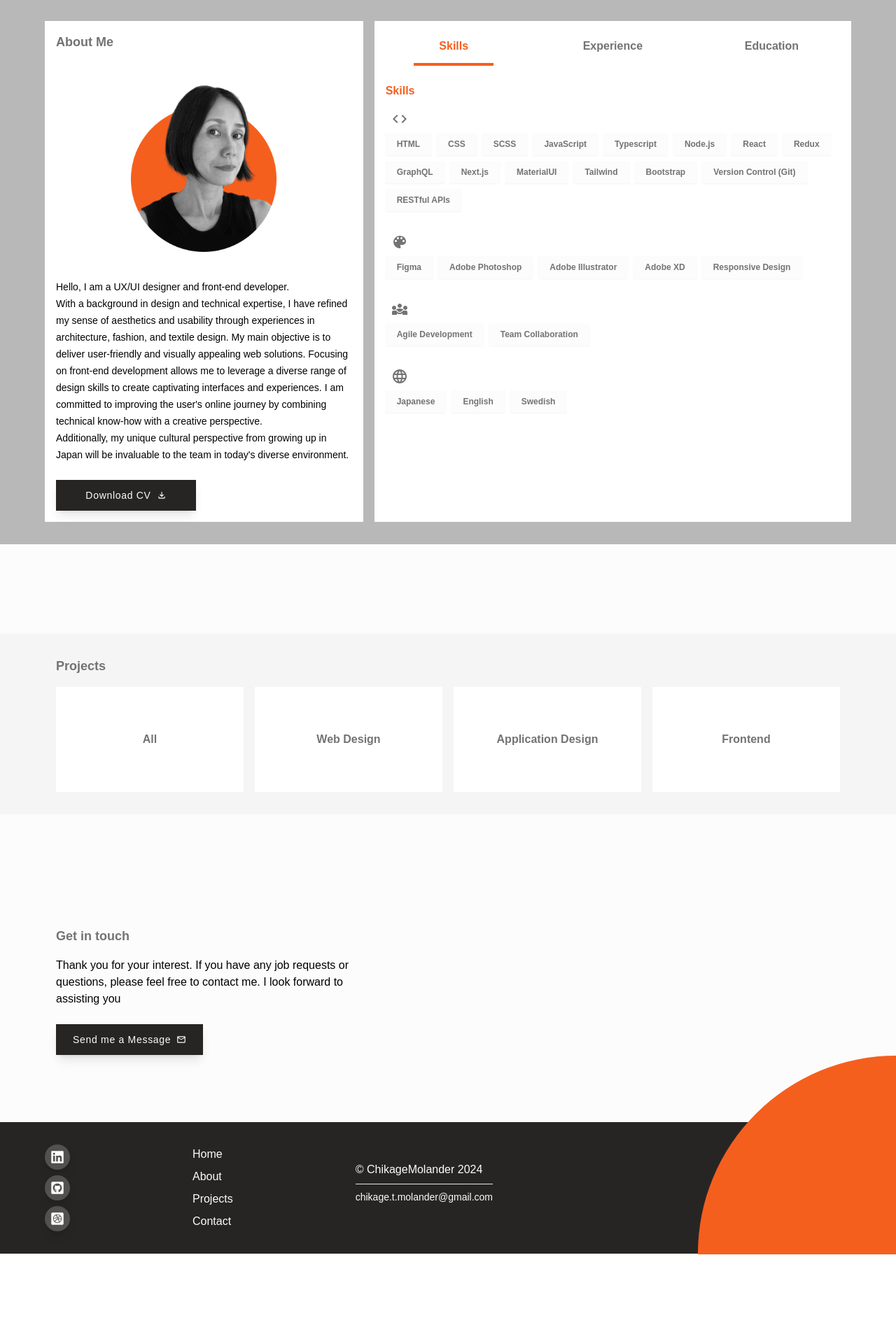
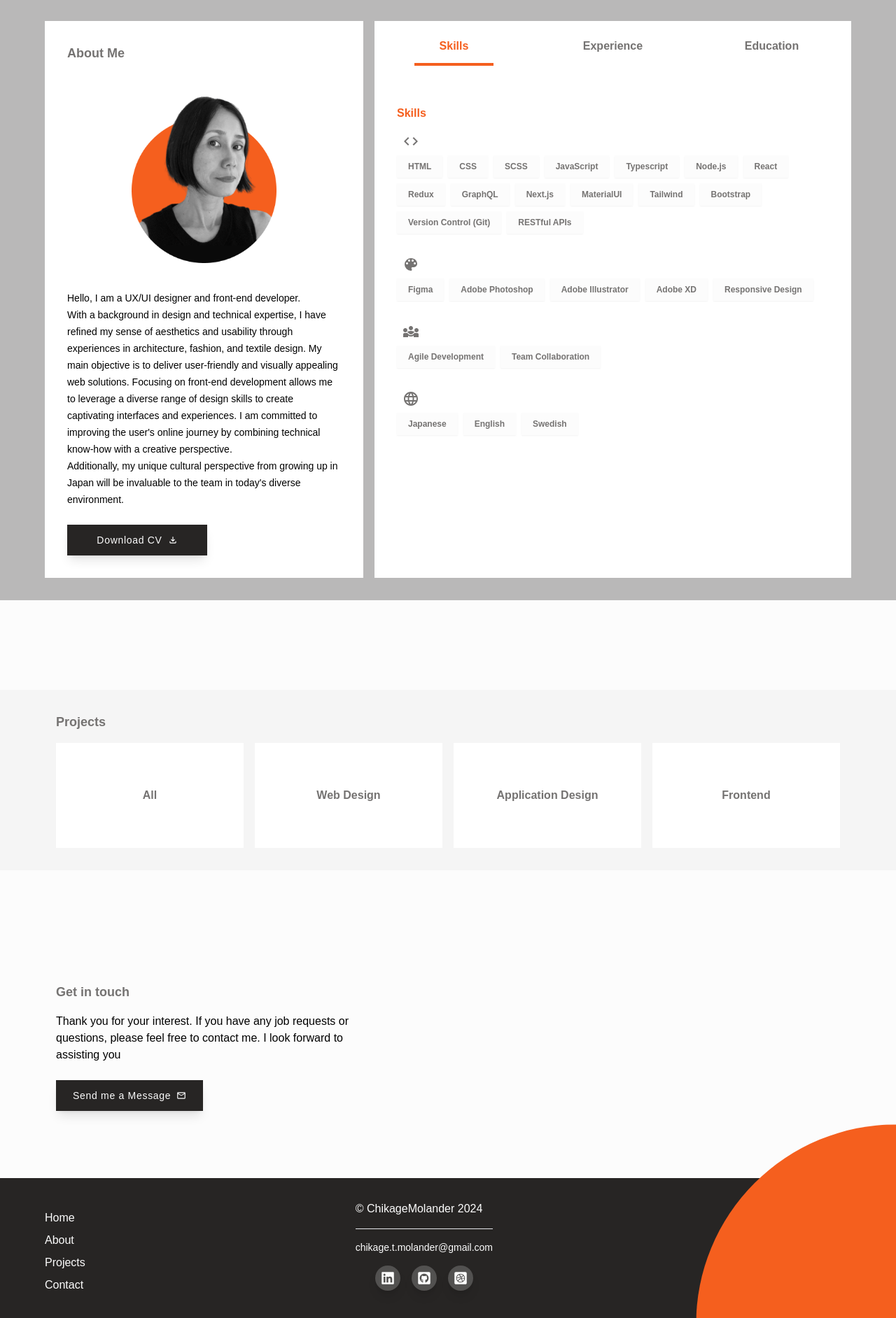
Before and after one commit to xxxOkamexxx/new-portfolio, a Next.js app: page / in a window 1280 px wide. Shown: the part 616-2500 px from the top of the page at 70% size. Before the commit the page ends 2408 px from the top, so only its background shows below. Built offline with nearby package versions, Linux system fonts and the light colour scheme.

Commit message:
adjust styles

```diff
--- a/src/components/Footer.jsx
+++ b/src/components/Footer.jsx
@@ -12,10 +12,6 @@ const Footer = () => {
 
       <div className={`${styles.xPaddings} py-8 left-0 bottom-0 flex md:flex-row flex-col md:justify-between md:w-[60%] gap-4 items-center`}>
 
-        <div className='flex flex-row md:flex-col gap-2 items-center'>
-          <SnsLinkButtons />
-        </div>
-
         <div className='flex flex-col gap-2'>
           {MenuItems.map(menu =>
             <div
@@ -26,10 +22,14 @@ const Footer = () => {
           )}
         </div>
 
-        <div className='pb-4 flex flex-col justify-center gap-2'>
+        <div className='pb-4 flex flex-col justify-center gap-4'>
           <p>© ChikageMolander {new Date().getFullYear()}</p>
           <hr />
           <p className={`${styles.pText}`}>chikage.t.molander@gmail.com</p>
+
+          <div className='flex flex-row gap-4 items-center justify-center'>
+            <SnsLinkButtons />
+          </div>
         </div>
 
       </div>
--- a/src/components/Logo.jsx
+++ b/src/components/Logo.jsx
@@ -22,7 +22,7 @@ const Logo = () => {
     <motion.div
       whileHover={{ scale: 1.1 }}
       transition={{ type: "spring", stiffness: 400, damping: 10 }}
-      className='absolute bottom-0 left-0'
+      className='absolute bottom-0 right-0'
     >
 
       <Link
--- a/src/sections/About.jsx
+++ b/src/sections/About.jsx
@@ -53,7 +53,7 @@ const About = () => {
         {/* General Info */}
         <motion.div
           variants={slideIn('left', 'tween', 0.2, 1)}
-          className='bg-white w-[100%] lg:w-[40%] flex flex-col p-4 gap-4'
+          className='bg-white w-[100%] lg:w-[40%] flex flex-col p-4 md:p-8 gap-4'
         >
 
           <h3 className={`${styles.pageTitle} ${styles.headline3}`}>
@@ -111,7 +111,7 @@ const About = () => {
             </div>
 
             {/* CV display */}
-            <div className='p-4 pt-4'>
+            <div className='md:py-12 md:px-8 py-8 px-4'>
               {
                 item === 'skills' && <Skills />
               }
```
